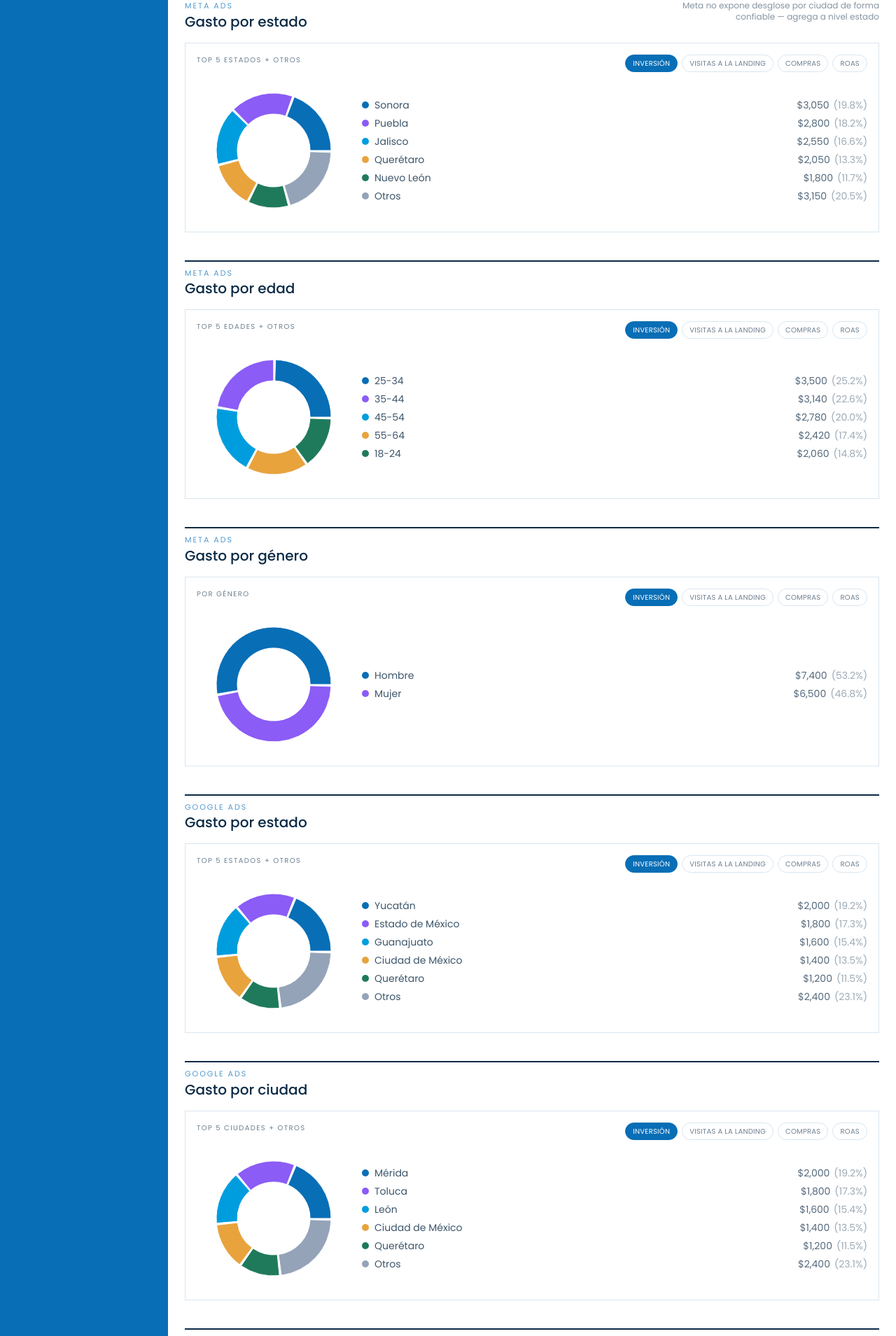
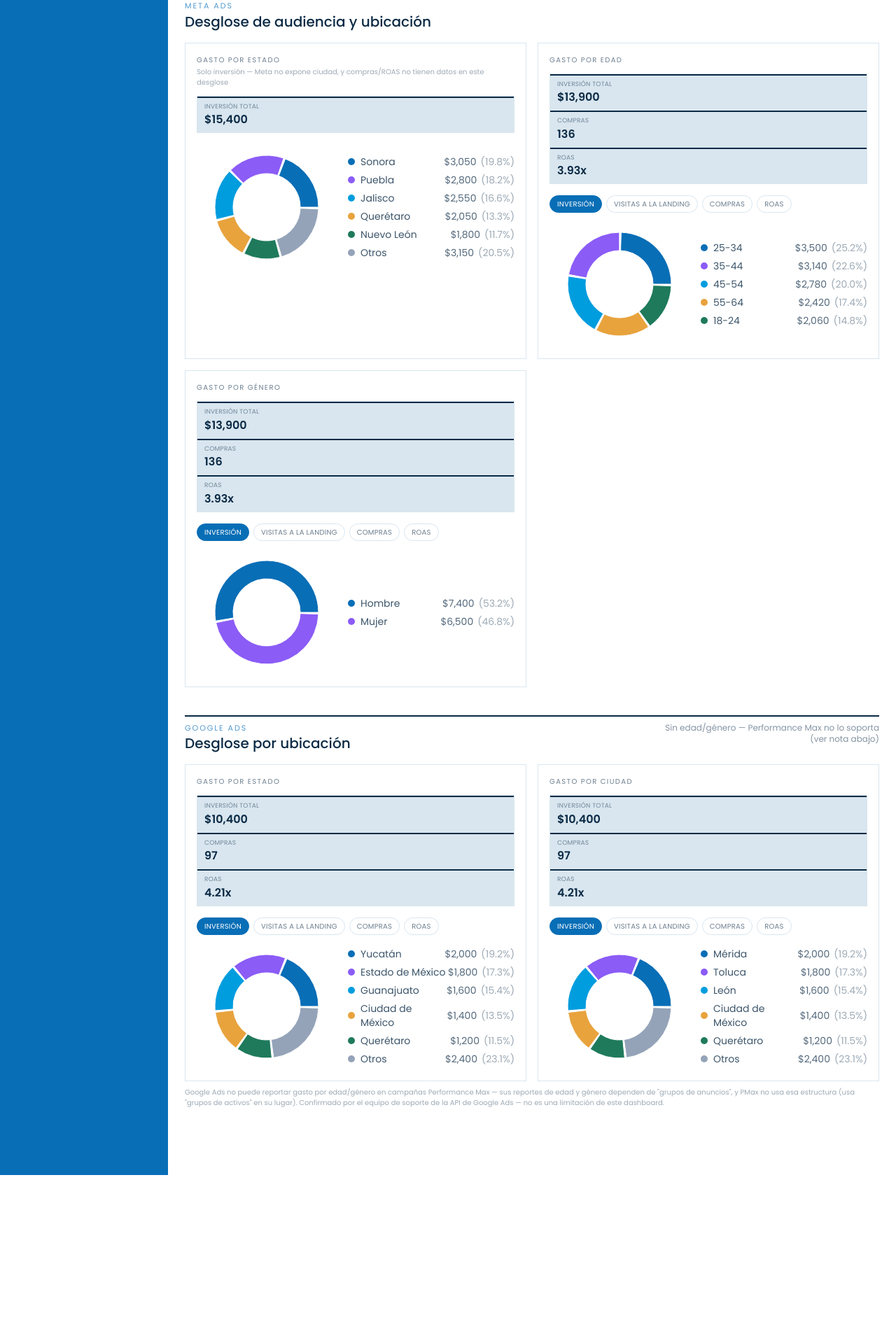
Before and after one commit to MaferVictoria/DASHBOARD_PLENLIFE, a Next.js app: page /adquisicion in a window 1280 px wide. Shown: the part 1882-3791 px from the top of the page at 70% size. After the commit the page ends 3561 px from the top, so only its background shows below. Built offline with nearby package versions, Linux system fonts and the light colour scheme.

Commit message:
Update PaidMediaBreakdowns.js

```diff
--- a/components/PaidMediaBreakdowns.js
+++ b/components/PaidMediaBreakdowns.js
@@ -9,11 +9,10 @@ import { formatCurrency, formatNumber, formatRatio } from '@/lib/format';
 
 const DONUT_COLORS = ['#086eb6', '#8B5CF6', '#009dde', '#E8A33D', '#1F7A5C', '#94A3B8'];
 
-// The 4 metrics the person can toggle between. `visits` means different
-// underlying data per platform (Meta: real landing_page_view pixel events;
-// Google: ad clicks, the closest available proxy — see connector comments)
-// but is presented uniformly here since both represent "top of funnel
-// traffic this spend drove."
+// The 4 metrics the person can toggle between, where the underlying data
+// supports it. `visits` means different things per platform (Meta: real
+// landing_page_view pixel events; Google: ad clicks, the closest available
+// proxy — see connector comments) but is presented uniformly here.
 const METRIC_OPTIONS = [
   { key: 'spend', label: 'Inversión', format: formatCurrency },
   { key: 'visits', label: 'Visitas a la landing', format: formatNumber },
@@ -24,9 +23,7 @@ const METRIC_OPTIONS = [
 // Top 5 by the selected metric, everything else collapsed into "Otros".
 // ROAS needs special handling: averaging individual ROAS values for the
 // "Otros" bucket would be mathematically wrong (a ratio of ratios) — it's
-// recomputed as (sum of revenue for the rest) / (sum of spend for the rest),
-// a proper weighted average, using the `revenue` field carried alongside
-// each row specifically for this purpose.
+// recomputed as (sum of revenue for the rest) / (sum of spend for the rest).
 function buildTopFiveWithOthers(data, metricKey) {
   const sorted = [...(data || [])].sort((a, b) => b[metricKey] - a[metricKey]);
   const top5 = sorted.slice(0, 5);
@@ -49,10 +46,9 @@ function buildTopFiveWithOthers(data, metricKey) {
   return slices;
 }
 
-// Meta brings age+gender back COMBINED in one response (rows like
-// {ageRange, gender, spend, ...}) — these two helpers re-aggregate that same
-// response into a "por edad" view and a "por género" view, so Meta gets the
-// same 2 separate donuts Google has, without needing 2 API calls.
+// Meta brings age+gender back COMBINED in one response — these re-aggregate
+// that same response into a "por edad" view and a "por género" view, so
+// Meta gets 2 separate donuts like Google, without a second API call.
 function aggregateBy(rows, keyField) {
   const totals = {};
   rows.forEach((row) => {
@@ -66,20 +62,55 @@ function aggregateBy(rows, keyField) {
   return Object.values(totals).map((t) => ({ ...t, roas: t.spend > 0 ? t.revenue / t.spend : 0 }));
 }
 
-function BreakdownDonut({ data, title, note, error }) {
-  const [metric, setMetric] = useState('spend');
-  const activeOption = METRIC_OPTIONS.find((m) => m.key === metric);
+function MiniStatCard({ label, value }) {
+  return (
+    <div className="border-t-2 border-ink px-2.5 py-1.5">
+      <p className="font-body text-[9px] uppercase tracking-wide text-ink/50">{label}</p>
+      <p className="font-body text-base font-semibold tabular-nums text-ink">{value}</p>
+    </div>
+  );
+}
+
+// One card = one breakdown: a small "ficha de resultados" row (aggregate
+// totals across ALL rows, not just the top 5) + the metric toggle (only
+// when the underlying data actually has more than spend to show) + the
+// donut itself.
+function BreakdownCard({ data, title, note, error, statKeys = ['spend', 'purchases', 'roas'], showMetricToggle = true }) {
+  const availableOptions = showMetricToggle ? METRIC_OPTIONS : METRIC_OPTIONS.slice(0, 1);
+  const [metric, setMetric] = useState(availableOptions[0].key);
+  const activeOption = availableOptions.find((m) => m.key === metric) || availableOptions[0];
+
+  const totals = useMemo(() => {
+    const spend = (data || []).reduce((s, d) => s + d.spend, 0);
+    const visits = (data || []).reduce((s, d) => s + d.visits, 0);
+    const purchases = (data || []).reduce((s, d) => s + d.purchases, 0);
+    const revenue = (data || []).reduce((s, d) => s + d.revenue, 0);
+    return { spend, visits, purchases, roas: spend > 0 ? revenue / spend : 0 };
+  }, [data]);
+
+  const STAT_LABELS = { spend: 'Inversión total', visits: 'Visitas', purchases: 'Compras', roas: 'ROAS' };
+  const STAT_FORMAT = { spend: formatCurrency, visits: formatNumber, purchases: formatNumber, roas: formatRatio };
+
   const chartData = useMemo(() => buildTopFiveWithOthers(data, metric), [data, metric]);
   const total = chartData.reduce((s, d) => s + d.value, 0);
 
   return (
     <div className="border border-line bg-panel p-4">
-      <div className="mb-3 flex flex-wrap items-start justify-between gap-3">
-        <div>
-          <p className="font-body text-[10px] uppercase tracking-[0.14em] text-ink/60">{title}</p>
-          {note && <p className="mt-0.5 font-body text-[10px] text-ink/40">{note}</p>}
+      <div className="mb-3">
+        <p className="font-body text-[10px] uppercase tracking-[0.14em] text-ink/60">{title}</p>
+        {note && <p className="mt-0.5 font-body text-[10px] text-ink/40">{note}</p>}
+      </div>
+
+      {!error && data && data.length > 0 && (
+        <div className={`mb-4 grid gap-px border border-line bg-line grid-cols-${statKeys.length}`}>
+          {statKeys.map((key) => (
+            <MiniStatCard key={key} label={STAT_LABELS[key]} value={STAT_FORMAT[key](totals[key])} />
+          ))}
         </div>
-        <div className="flex flex-wrap gap-1.5">
+      )}
+
+      {showMetricToggle && !error && data && data.length > 0 && (
+        <div className="mb-3 flex flex-wrap gap-1.5">
           {METRIC_OPTIONS.map((opt) => (
             <button
               key={opt.key}
@@ -95,7 +126,7 @@ function BreakdownDonut({ data, title, note, error }) {
             </button>
           ))}
         </div>
-      </div>
+      )}
 
       {error ? (
         <p className="py-6 text-center font-body text-sm text-fall">No se pudo cargar: {error}</p>
@@ -103,10 +134,10 @@ function BreakdownDonut({ data, title, note, error }) {
         <p className="py-6 text-center font-body text-sm text-ink/50">Sin datos para este periodo.</p>
       ) : (
         <div className="flex flex-col items-center gap-4 sm:flex-row">
-          <div className="w-full max-w-[220px] shrink-0">
-            <ResponsiveContainer width="100%" height={200}>
+          <div className="w-full max-w-[200px] shrink-0">
+            <ResponsiveContainer width="100%" height={180}>
               <PieChart>
-                <Pie data={chartData} dataKey="value" nameKey="label" innerRadius={52} outerRadius={82} paddingAngle={2}>
+                <Pie data={chartData} dataKey="value" nameKey="label" innerRadius={48} outerRadius={74} paddingAngle={2}>
                   {chartData.map((entry, i) => (
                     <Cell key={entry.label} fill={DONUT_COLORS[i % DONUT_COLORS.length]} />
                   ))}
@@ -141,11 +172,10 @@ function BreakdownDonut({ data, title, note, error }) {
 }
 
 const EMPTY_META = { geo: [], demographics: [] };
-const EMPTY_GOOGLE = { byRegion: [], byCity: [], byAge: [], byGender: [] };
+const EMPTY_GOOGLE = { byRegion: [], byCity: [] };
 
-// Self-contained: fetches its own data from the 2 breakdown routes and
-// renders everything — integrated into AdquisicionShell.js via a single
-// <PaidMediaBreakdowns range={range} /> line.
+// Self-contained: fetches its own data and renders everything — integrated
+// into AdquisicionShell.js via a single <PaidMediaBreakdowns range={range} />.
 export default function PaidMediaBreakdowns({ range }) {
   const [meta, setMeta] = useState(EMPTY_META);
   const [google, setGoogle] = useState(EMPTY_GOOGLE);
@@ -169,16 +199,18 @@ export default function PaidMediaBreakdowns({ range }) {
           setMeta({ geo: metaRes.geo, demographics: metaRes.demographics });
         }
 
+        // byAge/byGender are no longer requested here (removed — Google Ads'
+        // age_range_view/gender_view structurally cannot report on
+        // Performance Max campaigns, confirmed by Google's own API support
+        // team: those views are built on ad_group_criterion, and PMax
+        // campaigns don't have ad groups. Not a bug, not fixable via the
+        // API — this dashboard only handles PMax, so these would always
+        // come back empty).
         if (googleRes.error) {
           nextErrors.google = googleRes.error;
           setGoogle(EMPTY_GOOGLE);
         } else {
-          setGoogle({
-            byRegion: googleRes.byRegion,
-            byCity: googleRes.byCity,
-            byAge: googleRes.byAge,
-            byGender: googleRes.byGender,
-          });
+          setGoogle({ byRegion: googleRes.byRegion, byCity: googleRes.byCity });
         }
 
         setErrors(nextErrors);
@@ -199,34 +231,31 @@ export default function PaidMediaBreakdowns({ range }) {
     <div className={loading ? 'opacity-50 transition-opacity' : 'transition-opacity'}>
       <ErrorBanner errors={errors} />
 
-      <SectionHeader
-        eyebrow="Meta Ads"
-        title="Gasto por estado"
-        note="Meta no expone desglose por ciudad de forma confiable — agrega a nivel estado"
-      />
-      <BreakdownDonut data={meta.geo} title="Top 5 estados + Otros" error={errors.meta} />
+      <SectionHeader eyebrow="Meta Ads" title="Desglose de audiencia y ubicación" />
+      <div className="grid gap-4 sm:grid-cols-2">
+        <BreakdownCard
+          data={meta.geo}
+          title="Gasto por estado"
+          note="Solo inversión — Meta no expone ciudad, y compras/ROAS no tienen datos en este desglose"
+          error={errors.meta}
+          statKeys={['spend']}
+          showMetricToggle={false}
+        />
+        <BreakdownCard data={metaByAge} title="Gasto por edad" error={errors.meta} />
+        <BreakdownCard data={metaByGender} title="Gasto por género" error={errors.meta} />
+      </div>
 
-      <SectionHeader eyebrow="Meta Ads" title="Gasto por edad" />
-      <BreakdownDonut data={metaByAge} title="Top 5 edades + Otros" error={errors.meta} />
-
-      <SectionHeader eyebrow="Meta Ads" title="Gasto por género" />
-      <BreakdownDonut data={metaByGender} title="Por género" error={errors.meta} />
-
-      <SectionHeader eyebrow="Google Ads" title="Gasto por estado" />
-      <BreakdownDonut data={google.byRegion} title="Top 5 estados + Otros" error={errors.google} />
-
-      <SectionHeader eyebrow="Google Ads" title="Gasto por ciudad" />
-      <BreakdownDonut data={google.byCity} title="Top 5 ciudades + Otros" error={errors.google} />
-
-      <SectionHeader
-        eyebrow="Google Ads"
-        title="Gasto por edad"
-        note="Google no permite combinar edad y género en una sola consulta"
-      />
-      <BreakdownDonut data={google.byAge} title="Top 5 edades + Otros" error={errors.google} />
-
-      <SectionHeader eyebrow="Google Ads" title="Gasto por género" />
-      <BreakdownDonut data={google.byGender} title="Por género" error={errors.google} />
+      <SectionHeader eyebrow="Google Ads" title="Desglose por ubicación" note="Sin edad/género — Performance Max no lo soporta (ver nota abajo)" />
+      <div className="grid gap-4 sm:grid-cols-2">
+        <BreakdownCard data={google.byRegion} title="Gasto por estado" error={errors.google} />
+        <BreakdownCard data={google.byCity} title="Gasto por ciudad" error={errors.google} />
+      </div>
+      <p className="mt-2 font-body text-[10px] text-ink/40">
+        Google Ads no puede reportar gasto por edad/género en campañas Performance Max — sus reportes de
+        edad y género dependen de "grupos de anuncios", y PMax no usa esa estructura (usa "grupos de
+        activos" en su lugar). Confirmado por el equipo de soporte de la API de Google Ads — no es una
+        limitación de este dashboard.
+      </p>
     </div>
   );
 }
```
